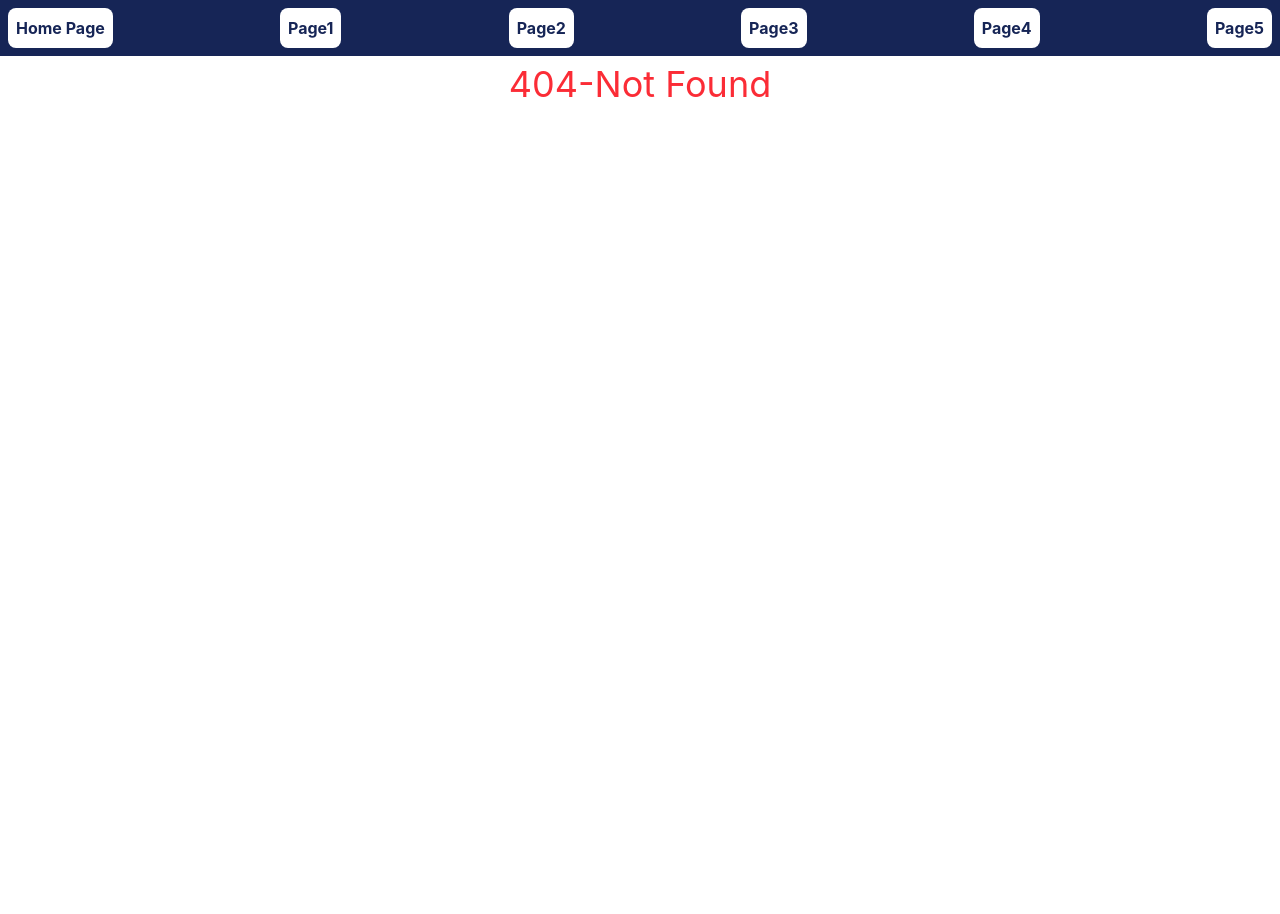
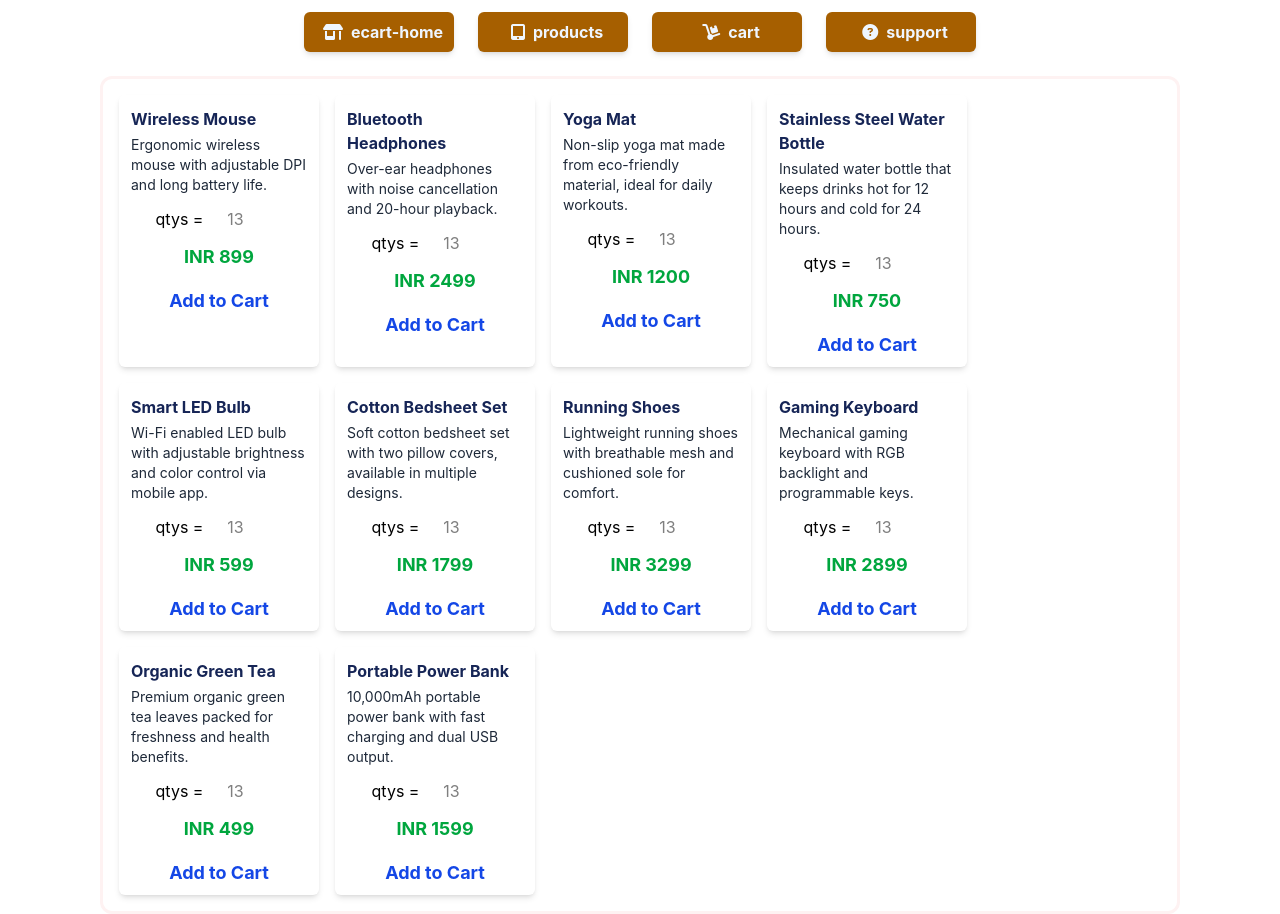
Before and after one commit to shrenikgit77/B1-Nyera-JavaBasics, a React (Vite) app in the folder Front End/React/react-features/: page /products in a window 1280 px wide. Before the commit this address had no page. Before the commit the page ends 800 px from the top, so only its background shows below. Built offline with nearby package versions, Linux system fonts and the light colour scheme.

Commit message:
dynamic routing

```diff
--- a/Front End/React/react-features/index.html
+++ b/Front End/React/react-features/index.html
@@ -11,7 +11,7 @@
     <script type="module" src="/src/main.jsx"></script>
 
 
-
+<script src="https://kit.fontawesome.com/6ca4e8a325.js" crossorigin="anonymous"></script>
 
   </body>
 </html>
--- a/Front End/React/react-features/src/App.jsx
+++ b/Front End/React/react-features/src/App.jsx
@@ -6,6 +6,7 @@ import Example4 from './feature4/Index'
 import Example5 from './feature5/Index'
 import Example6 from './feature6/Index'
 import Example7 from './feature7/Index'
+import Example8 from './feature8/Index'
 
 let App = () => {
   return (
@@ -16,7 +17,8 @@ let App = () => {
       {/* <Example4 /> */}
       {/* <Example5 /> */}
       {/* <Example6 /> */}
-      <Example7 />
+      {/* <Example7 /> */}
+      <Example8 />
     </>
   )
 }
--- a/Front End/React/react-features/src/feature7/Index.jsx
+++ b/Front End/React/react-features/src/feature7/Index.jsx
@@ -11,8 +11,6 @@ import Page5 from "./Page5";
 let Example7 = () => {
     return (
         <>
-
-
             <BrowserRouter>
                     <Routes>
                         <Route path="" element={<Header />}>
--- /dev/null
+++ b/Front End/React/react-features/src/feature8/Cart.jsx
@@ -0,0 +1,18 @@
+import { useLocation } from "react-router-dom";
+
+
+let Cart = () => {
+    const location = useLocation();
+    const queryParam = new URLSearchParams(location.search);
+
+    const id = queryParam.get("id");
+    const qty = queryParam.get("qty");
+
+    return (
+        <>
+                <p>id = {id} qty = {qty}</p>
+        </>
+    )
+}
+
+export default Cart;
--- /dev/null
+++ b/Front End/React/react-features/src/feature8/Header.jsx
@@ -0,0 +1,45 @@
+import { Link, Outlet } from "react-router-dom";
+
+
+let Header = () => {
+    return (
+        <>
+            <ul className="flex justify-center flex-wrap">
+                <Link to="/">
+                    <li className="bg-yellow-700 text-blue-50 hover:bg-yellow-200 hover:text-blue-700 rounded-md shadow-md hover:shadow-lg w-[150px] m-3 p-2 text-center font-bold">
+                        <i class="mx-2 fa-solid fa-shop"></i>
+                        ecart-home
+                    </li>
+                </Link>
+
+                <Link to="/products">
+                    <li className="bg-yellow-700 text-blue-50 hover:bg-yellow-200 hover:text-blue-700 rounded-md shadow-md hover:shadow-lg w-[150px] m-3 p-2 text-center font-bold">
+                        <i class="mx-2 fa-solid fa-tablet-screen-button"></i>
+                        products
+                    </li>
+                </Link>
+
+                <Link to="/cart">
+                    <li className="bg-yellow-700 text-blue-50 hover:bg-yellow-200 hover:text-blue-700 rounded-md shadow-md hover:shadow-lg w-[150px] m-3 p-2 text-center font-bold">
+                        <i class="mx-2 fa-solid fa-dolly"></i>
+                        cart
+                    </li>
+                </Link>
+
+                <Link to="/support">
+                    <li className="bg-yellow-700 text-blue-50 hover:bg-yellow-200 hover:text-blue-700 rounded-md shadow-md hover:shadow-lg w-[150px] m-3 p-2 text-center font-bold">
+                        <i class="mx-2 fa-solid fa-circle-question"></i>
+                        support
+                    </li>
+                </Link>
+
+            </ul>
+
+            <div className="border-red-50 border-3 rounded-xl mx-[100px] mt-3 p-2 flex justify-center">
+                <Outlet />
+            </div>
+        </>
+    )
+}
+
+export default Header;
--- /dev/null
+++ b/Front End/React/react-features/src/feature8/HomePage.jsx
@@ -0,0 +1,24 @@
+
+
+let HomePage = () => {
+    return (
+        <>
+            <div className="flex justify-center flex-wrap">
+                <div className="bg-blue-400 m-2 p-2 text-center hover:bg-blue-500 w-[150px] rounded-xl shadow-xl">
+                    card - 1
+                </div>
+                <div className="bg-blue-400 m-2 p-2 text-center hover:bg-blue-500 w-[150px] rounded-xl shadow-xl">
+                    card - 2
+                </div>
+                <div className="bg-blue-400 m-2 p-2 text-center hover:bg-blue-500 w-[150px] rounded-xl shadow-xl">
+                    card - 3
+                </div>
+                <div className="bg-blue-400 m-2 p-2 text-center hover:bg-blue-500 w-[150px] rounded-xl shadow-xl">
+                    card - 4
+                </div>
+            </div>
+        </>
+    )
+}
+
+export default HomePage;
--- /dev/null
+++ b/Front End/React/react-features/src/feature8/Index.jsx
@@ -0,0 +1,28 @@
+
+import {BrowserRouter, Routes, Route} from "react-router-dom";
+import Header from "./Header";
+import HomePage from "./HomePage";
+import Products from "./Products";
+import Product from "./Product";
+import Cart from "./Cart";
+
+let Example8 = () => {
+    return (
+        <>
+            <BrowserRouter>
+                <Routes>
+                    <Route path="" element={<Header />}>
+                        <Route path="" element={<HomePage />} />
+                        <Route path="/products" element={<Products />} />
+                        <Route path="/product" element={<Product />} />
+                        <Route path="/cart" element={<Cart />} />
+                        <Route path="/support" element={<h1 className="text-center m-2">Help Desk 1800 900 899</h1>} />
+                        <Route path="*" element={<h1 className="text-red-500 text-center m-2 text-2xl">404-Not Found</h1>} />
+                    </Route>
+                </Routes>
+            </BrowserRouter>
+        </>
+    )
+}
+
+export default Example8;
--- /dev/null
+++ b/Front End/React/react-features/src/feature8/Product.jsx
@@ -0,0 +1,11 @@
+
+
+let Product = () => {
+    return (
+        <>
+            <p>Product Component</p>
+        </>
+    )
+}
+
+export default Product;
--- /dev/null
+++ b/Front End/React/react-features/src/feature8/Products.jsx
@@ -0,0 +1,31 @@
+import { useState } from "react";
+import data from "./data";
+import { Link } from "react-router-dom";
+
+
+let Products = () => {
+    let [q, setQuantity] = useState();
+    return (
+        <>
+            <div className="flex flex-wrap justfy-around">
+                {data.map(item=><div className="w-[200px] m-2 p-2 rounded-md shadow-md">
+                    <p className="font-bold text-blue-950 m-1">{item.title}</p>
+                    <p className="text-gray-800 text-sm m-1">{item.description}</p>
+
+                    <div className="flex justify-center my-3">
+                        qtys =
+                        <input onChange={event=>setQuantity(Number(event.target.value))} type="number" className="bg-white text-center" placeholder="13" min="1" max="10"/>
+                    </div>
+
+                    <p className="text-green-600 font-bold text-lg m-1 text-center">INR {item.cost}</p>
+                    <div className="flex justify-center mt-4">
+                        <Link to={`/cart?id=${item.id}&qty=${q}`} className="hover:text-blue-950 text-blue-700 text-center font-bold w-[150px] text-lg">Add to Cart</Link>
+                    </div>
+
+                </div>)}
+            </div>
+        </>
+    )
+}
+
+export default Products;
--- /dev/null
+++ b/Front End/React/react-features/src/feature8/data.js
@@ -0,0 +1,77 @@
+
+
+let data = [
+  {
+    "id": 101,
+    "title": "Wireless Mouse",
+    "cost": 899,
+    "category": "Electronics",
+    "description": "Ergonomic wireless mouse with adjustable DPI and long battery life."
+  },
+  {
+    "id": 102,
+    "title": "Bluetooth Headphones",
+    "cost": 2499,
+    "category": "Electronics",
+    "description": "Over-ear headphones with noise cancellation and 20-hour playback."
+  },
+  {
+    "id": 103,
+    "title": "Yoga Mat",
+    "cost": 1200,
+    "category": "Fitness",
+    "description": "Non-slip yoga mat made from eco-friendly material, ideal for daily workouts."
+  },
+  {
+    "id": 104,
+    "title": "Stainless Steel Water Bottle",
+    "cost": 750,
+    "category": "Home & Kitchen",
+    "description": "Insulated water bottle that keeps drinks hot for 12 hours and cold for 24 hours."
+  },
+  {
+    "id": 105,
+    "title": "Smart LED Bulb",
+    "cost": 599,
+    "category": "Home Automation",
+    "description": "Wi-Fi enabled LED bulb with adjustable brightness and color control via mobile app."
+  },
+  {
+    "id": 106,
+    "title": "Cotton Bedsheet Set",
+    "cost": 1799,
+    "category": "Home & Living",
+    "description": "Soft cotton bedsheet set with two pillow covers, available in multiple designs."
+  },
+  {
+    "id": 107,
+    "title": "Running Shoes",
+    "cost": 3299,
+    "category": "Footwear",
+    "description": "Lightweight running shoes with breathable mesh and cushioned sole for comfort."
+  },
+  {
+    "id": 108,
+    "title": "Gaming Keyboard",
+    "cost": 2899,
+    "category": "Electronics",
+    "description": "Mechanical gaming keyboard with RGB backlight and programmable keys."
+  },
+  {
+    "id": 109,
+    "title": "Organic Green Tea",
+    "cost": 499,
+    "category": "Food & Beverages",
+    "description": "Premium organic green tea leaves packed for freshness and health benefits."
+  },
+  {
+    "id": 110,
+    "title": "Portable Power Bank",
+    "cost": 1599,
+    "category": "Electronics",
+    "description": "10,000mAh portable power bank with fast charging and dual USB output."
+  }
+]
+
+
+export default data;
```
